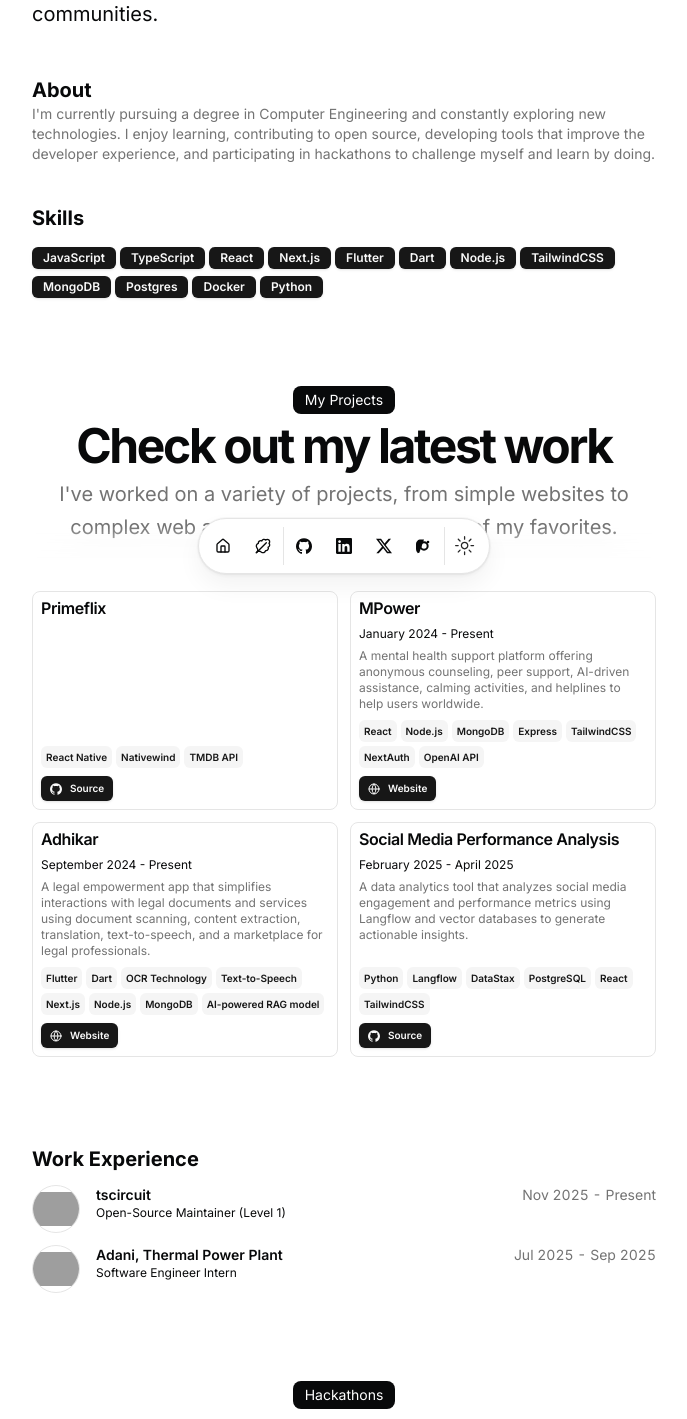
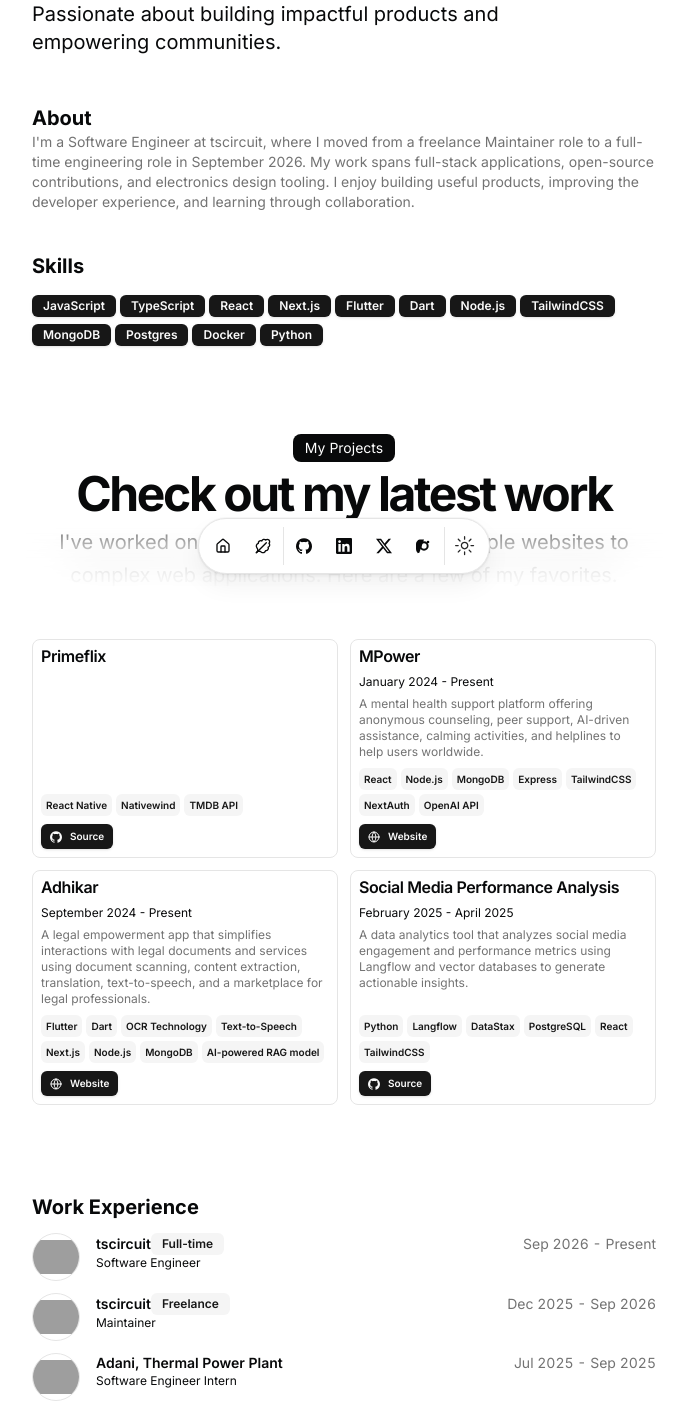
Before and after one commit to rushabhcodes/portfolio, a Next.js app: page / in a window 1280 px wide. Shown: the part 210-1629 px from the top of the page, without its empty margins (296-983 px from the left). Built offline with nearby package versions, Linux system fonts and the light colour scheme; grey boxes are pictures that could not be loaded.

Commit message:
Update portfolio for full-time software engineer role at tscircuit

```diff
--- a/src/app/page.tsx
+++ b/src/app/page.tsx
@@ -111,11 +111,10 @@
           </BlurFade>
           {DATA.work.map((work, id) => (
             <BlurFade
-              key={work.company}
+              key={`${work.company}-${work.title}-${work.start}`}
               delay={BLUR_FADE_DELAY * 6 + id * 0.05}
             >
               <ResumeCard
-                key={work.company}
                 logoUrl={work.logoUrl}
                 altText={work.company}
                 title={work.company}
--- a/src/data/resume.tsx
+++ b/src/data/resume.tsx
@@ -8,9 +8,9 @@
   location: "Mumbai, India",
   locationLink: "https://www.google.com/maps/place/Mumbai",
   description:
-    "Fullstack wizard, converts air into code. Passionate about building impactful products and empowering communities.",
+    "Software Engineer at tscircuit, building full-stack applications and open-source developer tools. Passionate about building impactful products and empowering communities.",
   summary:
-    "I'm currently pursuing a degree in Computer Engineering and constantly exploring new technologies. I enjoy learning, contributing to open source, developing tools that improve the developer experience, and participating in hackathons to challenge myself and learn by doing.",
+    "I'm a Software Engineer at tscircuit, where I moved from a freelance Maintainer role to a full-time engineering role in September 2026. My work spans full-stack applications, open-source contributions, and electronics design tooling. I enjoy building useful products, improving the developer experience, and learning through collaboration.",
   avatarUrl: "/me.jpg",
   skills: [
     "JavaScript",
@@ -76,12 +76,23 @@
     {
       company: "tscircuit",
       href: "https://tscircuit.com",
-      badges: [],
+      badges: ["Full-time"],
       location: "Remote",
-      title: "Open-Source Maintainer (Level 1)",
+      title: "Software Engineer",
       logoUrl: "https://avatars.githubusercontent.com/u/111661322?v=4",
-      start: "Nov 2025",
+      start: "Sep 2026",
       end: "Present",
+      description: "",
+    },
+    {
+      company: "tscircuit",
+      href: "https://tscircuit.com",
+      badges: ["Freelance"],
+      location: "Remote",
+      title: "Maintainer",
+      logoUrl: "https://avatars.githubusercontent.com/u/111661322?v=4",
+      start: "Dec 2025",
+      end: "Sep 2026",
       description:
         "Contributed across the tscircuit core PCB-design engine, parametric JSCAD electronics models, a Monaco Code Editor package for multi-file TypeScript workspaces, and Circuit JSON to 3D PNG rendering; improved routing, fabrication, schematic connectivity, and 3D visualization reliability.",
     },
```
